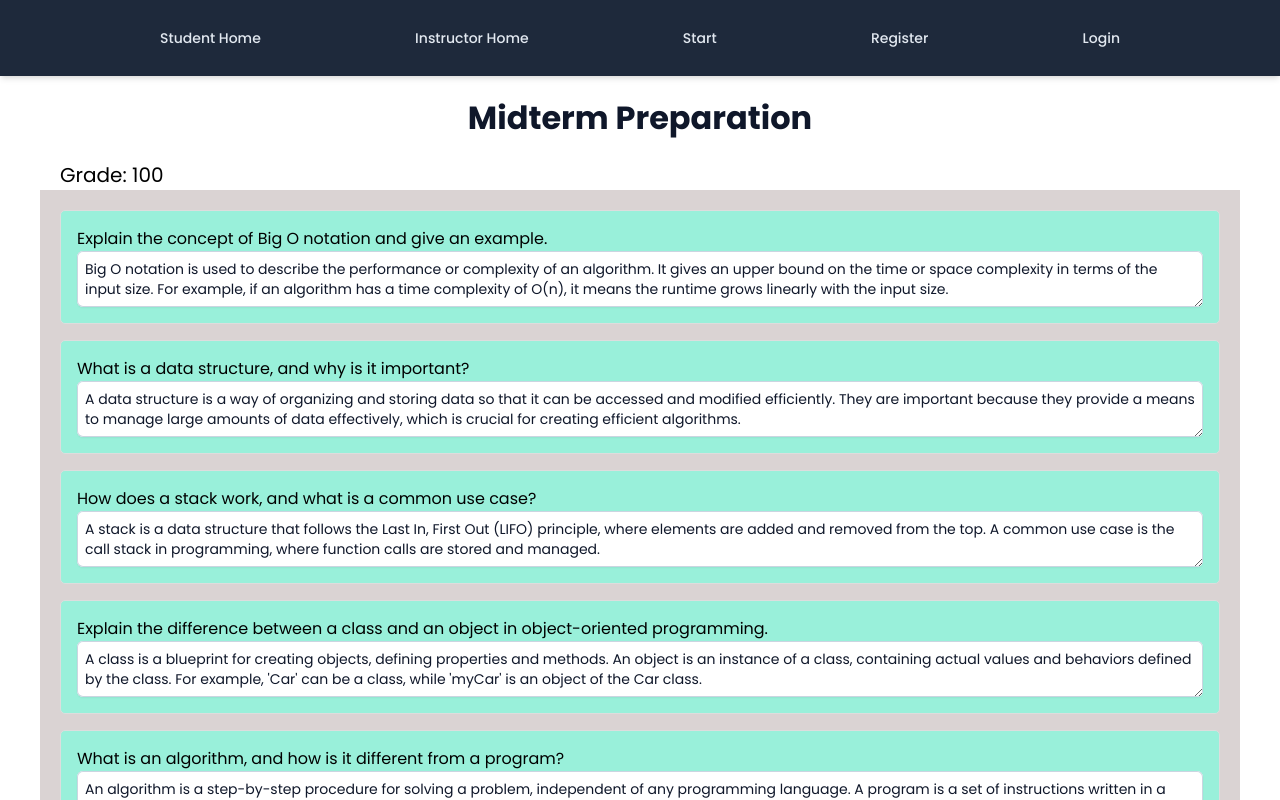
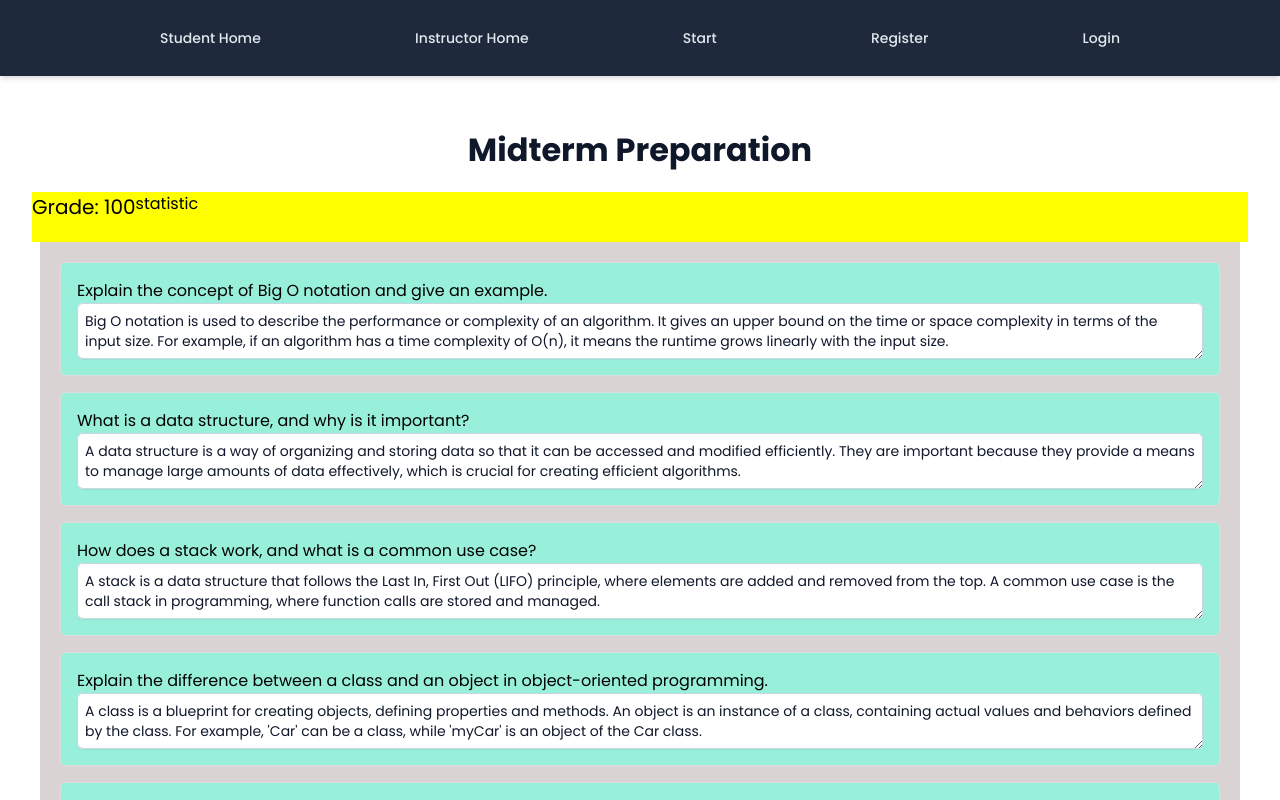
Before and after one commit to CL-17656/CS520_Front, a Vue app: page /assignmentpage in a window 1280 px wide. Shown: the top 800 px of the page. Built offline with nearby package versions, Linux system fonts and the light colour scheme.

Commit message:
add statistic redirection to assignment page & add new statistic page

```diff
--- a/src/views/AssignmentPageView.vue
+++ b/src/views/AssignmentPageView.vue
@@ -71,7 +71,7 @@ const assignmentDetail = ref(
   }]}
 );
 
-function assignmentPage(temp){
+function statisticpage(temp){
  console.log("hello!!")
 }
 </script>
@@ -79,7 +79,13 @@ function assignmentPage(temp){
 <template>
     <div class="assignmentpage">
         <div class="title">{{assignmentDetail.name}}</div>
-        <div class="grade">Grade: {{ assignmentDetail.grade}}</div>
+        <div class="display-bar">
+            <div class="grade">Grade: {{ assignmentDetail.grade}}</div>
+            <div class="statistic">
+            <button class="statistic-btn" @click="statisticpage">statistic</button>
+            </div>
+        </div>
+
         <div class="question-box">
             <div class="assignment-scroll-bar">
                 <li class="question-entry" v-for="(entry, index) in assignmentDetail.questions"
@@ -93,18 +99,27 @@ function assignmentPage(temp){
 </template>
 
 <style scoped>
-.course-page {
+.assignmentpage {
     padding: 2rem;
 }
 
 .title {
     font-size: 2rem;
     margin-bottom: 1.5rem;
+    flex-shrink: 0;
+}
+.display-bar{
+    width: 100%;
+    height:50px;
+    background-color:yellow;
+    flex-direction: row;
+    display: flex;
+    margin: auto;
 }
 
 .grade{
     font-size: 20px ;
-    margin-left: 60px;
+    margin-bottom: 0.5rem;
 }
 .question-box {
     border-color: 100px black;
--- /dev/null
+++ b/src/views/StatisticPageView.vue
@@ -0,0 +1,59 @@
+<script setup>
+import { ref, computed } from 'vue';
+import { useRoute } from 'vue-router';
+import Chart from 'chart.js/auto'
+
+const route = useRoute();
+const course = route.params.course; // Access the passed course from the route params
+
+// If the course parameter is an object passed via `props`, you may need to convert it into a usable format.
+const courseDetails = computed(() => {
+  return typeof course === 'string' ? JSON.parse(course) : course;
+});
+
+// Example questions data
+const test_entry_statistics = ref([
+  { date: "2024-08-01", score: 95, timespent: 80 },
+  { date: "2024-09-07", score: 88, timespent: 77 },
+  { date: "2024-09-15", score: 76, timespent: 68 },
+  { date: "2024-09-19", score: 84, timespent: 60 },
+  { date: "2024-10-01", score: 92, timespent: 63 },
+  { date: "2024-10-02", score: 78, timespent: 62 },
+  { date: "2024-10-23", score: 85, timespent: 65 },
+  { date: "2024-11-19", score: 90, timespent: 62 },
+  { date: "2024-11-21", score: 73, timespent: 63 },
+  { date: "2024-11-27", score: 81, timespent: 61 }
+]);
+
+
+
+
+function assignmentPage(temp){
+ console.log("hello!!")
+}
+</script>
+
+<template>
+    <div class="statisticpage">
+        <div class="title">Midterm Prepartion</div>
+
+        <div class="question-box">
+            <div class="assignment-scroll-bar">
+                <li class="question-entry" v-for="(entry, index) in assignmentDetail.questions"
+            :key="index">
+                    <div class="question">{{ entry.question }}</div>
+                    <textarea type="text">{{ entry.sampleResponse }}</textarea>
+                </li>
+            </div>
+        </div>
+    </div>
+</template>
+
+.course-page {
+    padding: 2rem;
+}
+
+.title {
+    font-size: 2rem;
+    margin-bottom: 1.5rem;
+}
```
Also changed, not shown: package.json (+5 -2 lines), 1 other file (tests, documents, lock files or other folders).
